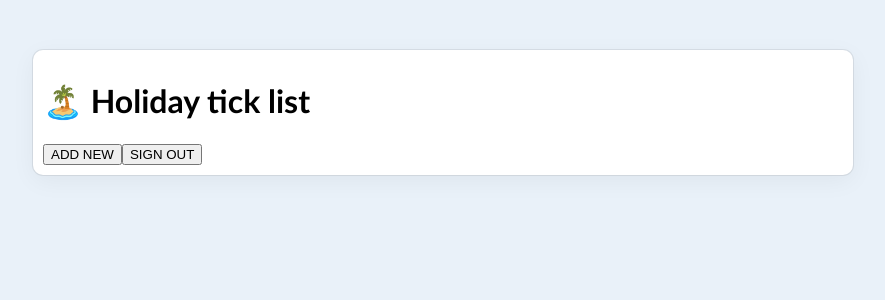
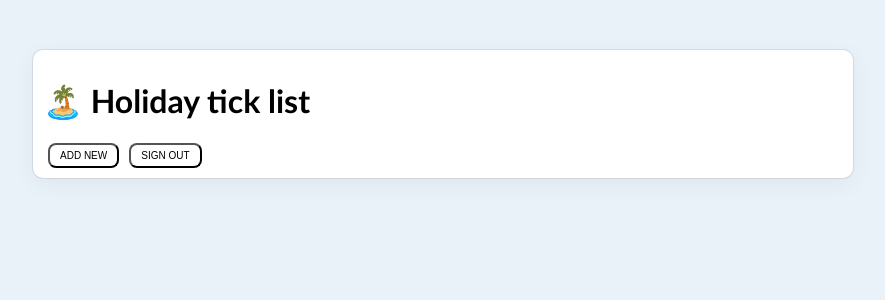
Before and after one commit to jlcarrascof/To-Do-App-PERN, a React (Vite) app in the folder client/: page / in a window 1280 px wide. Shown: the top 300 px of the page, without its empty margins (197-1082 px from the left). Built offline with nearby package versions, Linux system fonts and the light colour scheme.

Commit message:
Enhanced button appearance

```diff
--- a/client/src/index.css
+++ b/client/src/index.css
@@ -16,6 +16,21 @@ body {
     margin-top: 50px;
 }
 
+.button-container {
+    display: flex;
+    align-items: center;
+}
+
+.button-container button {
+    margin: 0 5px;
+    padding: 5px 10px;
+    font-size: 10px;
+    border-radius: 8px;
+    background-color: transparent;
+}
+
+/* List Header */
+
 .list-header {
 
 }
```
